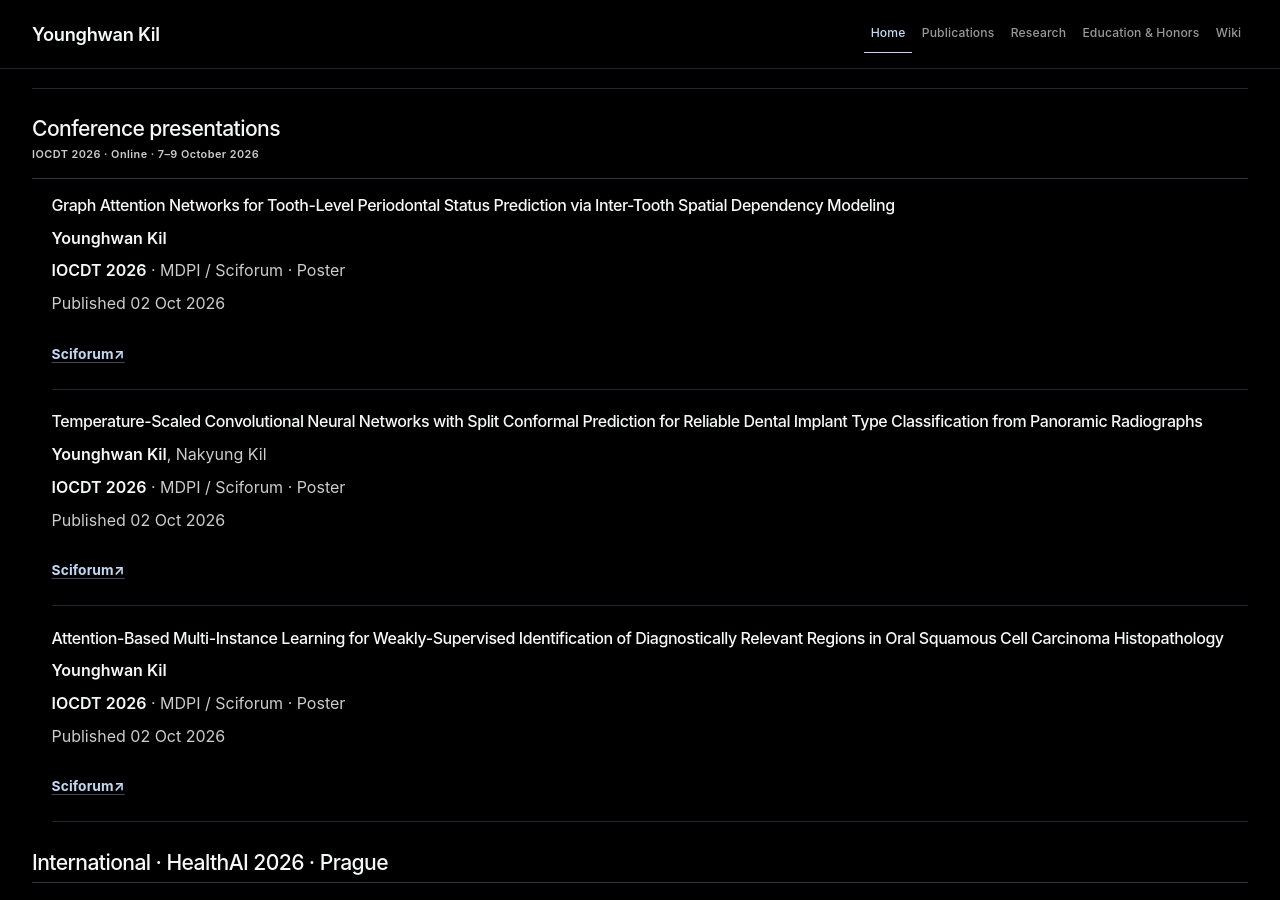
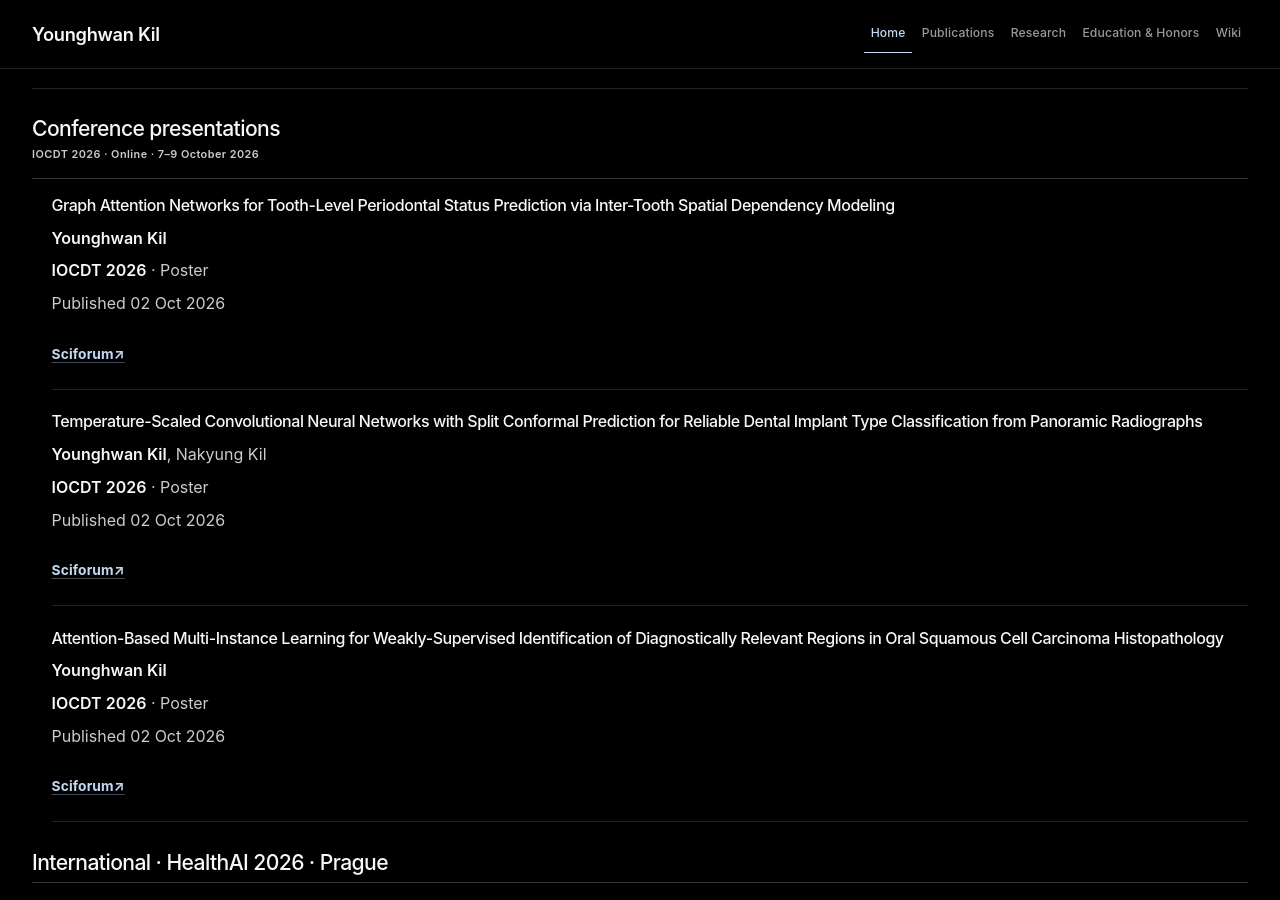
Before and after one commit to YounghwanKil/younghwan-kil, a Jekyll site: the page built from index.md, in a window 1280 px wide and 900 px high, scrolled down 1625 px. Built offline with Jekyll 4.4.1, drawn with Linux system fonts in a browser that asks for light colours.

Commit message:
Remove publisher label from IOCDT poster display

```diff
--- a/_includes/conference-posters.html
+++ b/_includes/conference-posters.html
@@ -5,10 +5,10 @@
     <h{{ poster_heading }} class="conference-title"><a href="{{ poster.url | escape }}">{{ poster.title | escape }}</a></h{{ poster_heading }}>
     <p class="conference-authors">{% for author in poster.authors %}{% if author.self %}<strong>{{ author.name | escape }}</strong>{% else %}{{ author.name | escape }}{% endif %}{% unless forloop.last %}, {% endunless %}{% endfor %}</p>
     {% if include.compact %}
-    <p class="conference-venue"><strong>{{ poster.venue_short | escape }}</strong> · {{ poster.publisher | escape }} · {{ poster.type | escape }}</p>
+    <p class="conference-venue"><strong>{{ poster.venue_short | escape }}</strong> · {{ poster.type | escape }}</p>
     <p class="conference-venue">{{ poster.status | escape }} <time datetime="{{ poster.published_on }}">{{ poster.published_on | date: "%d %b %Y" }}</time></p>
     {% else %}
-    <p class="conference-venue">{{ poster.venue | escape }} ({{ poster.venue_short | escape }}) · {{ poster.publisher | escape }} · {{ poster.type | escape }}</p>
+    <p class="conference-venue">{{ poster.venue | escape }} ({{ poster.venue_short | escape }}) · {{ poster.type | escape }}</p>
     <p class="conference-venue">{{ poster.status | escape }} <time datetime="{{ poster.published_on }}">{{ poster.published_on | date: "%d %b %Y" }}</time> · {{ poster.session | escape }}</p>
     {% endif %}
     <a class="text-link" href="{{ poster.url | escape }}">Sciforum<span class="sr-only"> — {{ poster.title | escape }}</span> <span aria-hidden="true">↗</span></a>
```
Also changed, not shown: tests/test_site.py (+2 -1 lines).
